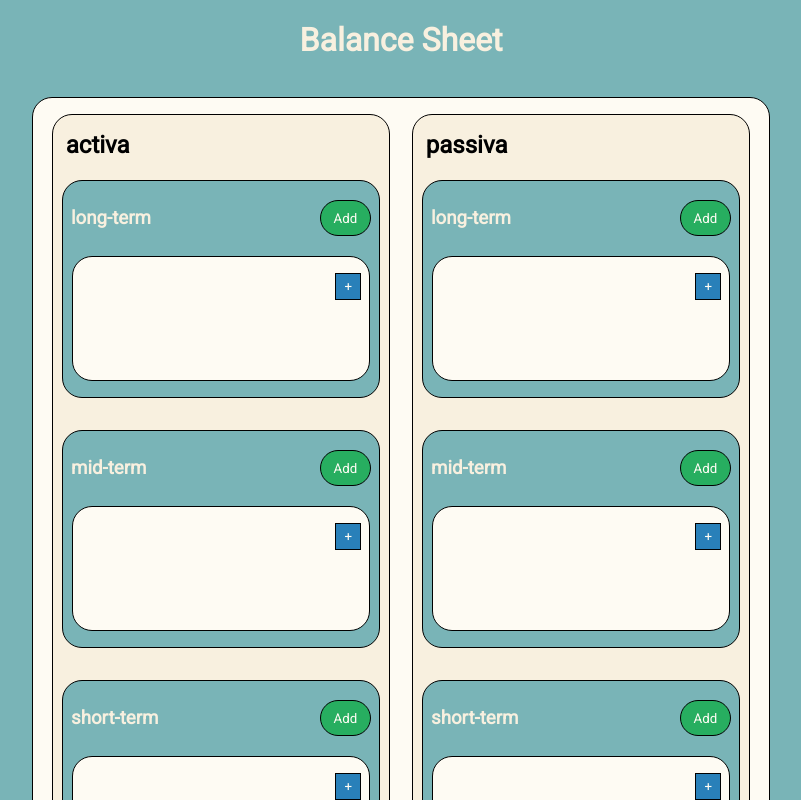
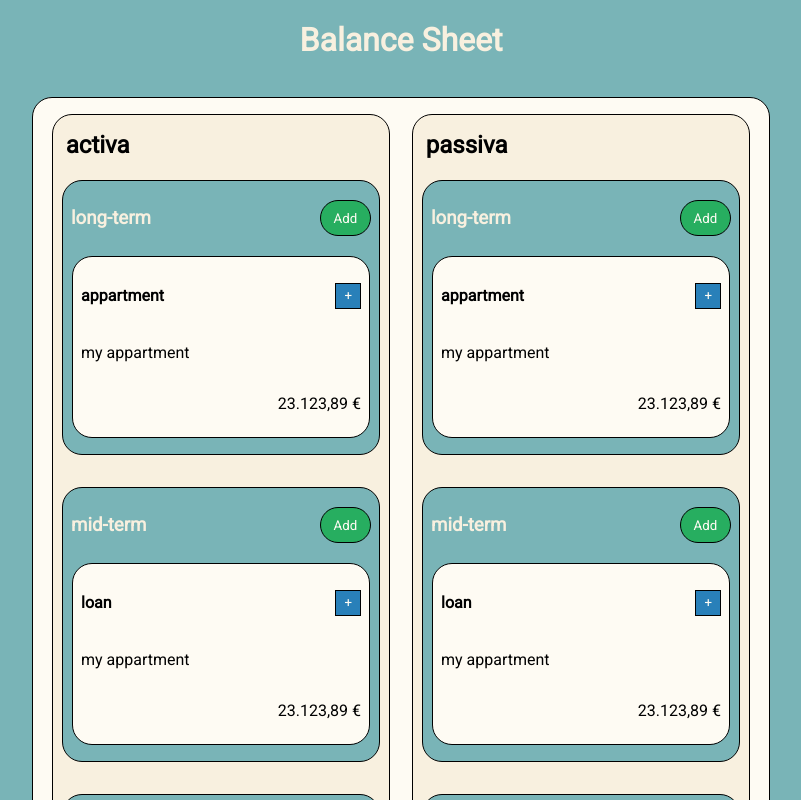
Before and after one commit to StefanBehring/React-BalanceSheet, a React (Create React App) app: page / in a window 1280 px wide. Shown: the top 800 px of the page, without its empty margins (239-1040 px from the left). Built offline with nearby package versions, Linux system fonts and the light colour scheme.

Commit message:
Add item load from localStorage

```diff
--- a/src/BalanceItem/BalanceItem.js
+++ b/src/BalanceItem/BalanceItem.js
@@ -1,7 +1,12 @@
 import { useState } from 'react';
 import './BalanceItem.css';
 
-const BalanceItem = ({ title, description, value }) => {
+const BalanceItem = ({ itemId }) => {
+	// Get item by id from localStorage
+	const item = JSON.parse(localStorage.getItem('balance')).items.find(
+		(itemFind) => itemFind.id === itemId
+	);
+
 	const [showMenu, setShowMenu] = useState(false);
 
 	const showMenuButtonClickHandler = () => {
@@ -11,7 +16,7 @@ const BalanceItem = ({ title, description, value }) => {
 	return (
 		<div className='balance-item'>
 			<div className='balance-item__header'>
-				<h4 className='balance-item__title'>{title}</h4>
+				<h4 className='balance-item__title'>{item.title}</h4>
 				<button
 					className='balance-item__show-menu'
 					onClick={showMenuButtonClickHandler}
@@ -19,8 +24,8 @@ const BalanceItem = ({ title, description, value }) => {
 					{showMenu ? '-' : '+'}
 				</button>
 			</div>
-			<p className='balance-item__desc'>{description}</p>
-			<p className='balance-item__value'>{value}</p>
+			<p className='balance-item__desc'>{item.description}</p>
+			<p className='balance-item__value'>{item.value} €</p>
 			<div
 				className={
 					showMenu
```
